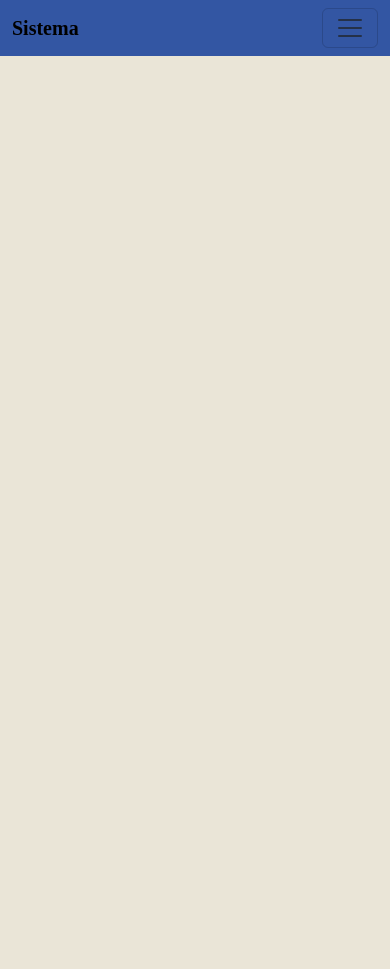
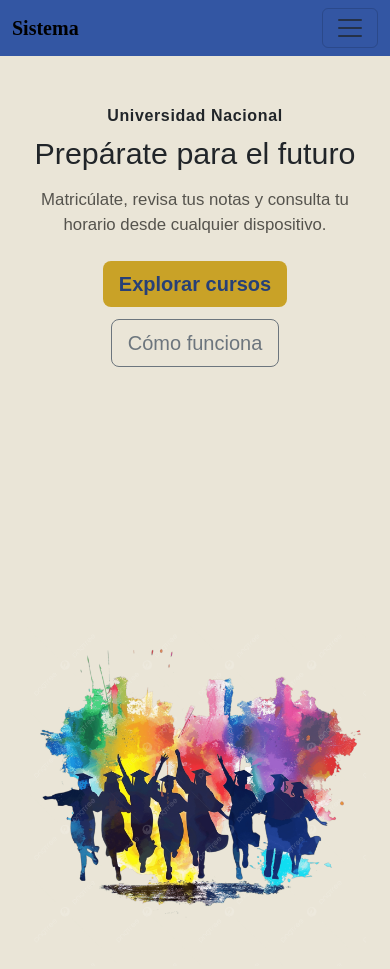
Before and after one commit to pmamanimac/IDWeb, a plain HTML site: page Lab03/index.html in a window 390 px wide. Before the commit the page ends 844 px from the top, so only its background shows below. Drawn offline with nearby package versions, Linux system fonts and the light colour scheme.

Commit message:
Lab03: Maqueta el Hero Section con Flexbox mobile-first y añadir una imagen png

```diff
--- a/Lab03/css/styles.css
+++ b/Lab03/css/styles.css
@@ -11,16 +11,84 @@ body{
 .navbar-brand{
     font-family: serif;
 }
-#btn1{
-    color: #d3c59e;
-}
-#btn2{
+
+.sis-btn-dorado{
     background-color: #C9A227;
     color: #274077;
     font-weight: 600;
     border: none;
 }
-.btn:hover{
+.sis-btn-dorado:hover{
     background-color: #d4ad39;
     color: white;
 }
+
+.hero {
+  display: flex;
+  flex-direction: column;
+  align-items: center;
+  gap: 2.5rem;
+  max-width: 1140px;
+  margin: 0 auto;
+  padding: 3rem 1.5rem;
+}
+
+.hero-texto {
+  flex: 1 1 480px;
+  text-align: center;
+}
+
+.hero-kicker {
+  color: var(--dorado);
+  font-weight: 600;
+  letter-spacing: 0.04em;
+  margin-bottom: 0.5rem;
+}
+
+.hero-texto h1 {
+  font-size: clamp(1.9rem, 4vw, 2.8rem);
+  line-height: 1.15;
+  margin-bottom: 1rem;
+}
+
+.hero-descripcion {
+  font-size: 1.05rem;
+  color: #55534d;
+  max-width: 42ch;
+  margin: 0 auto 1.5rem;
+}
+
+.hero-acciones {
+  display: flex;
+  justify-content: center;
+  gap: 0.75rem;
+  flex-wrap: wrap;
+}
+
+.hero-imagen {
+  flex: 1 1 320px;
+  display: flex;
+  justify-content: center;
+}
+.hero-imagen img {
+  width: 100%;
+  max-width: 360px;
+  height: auto;
+}
+
+
+@media (min-width: 992px) {
+  .hero {
+    flex-direction: row;
+    text-align: left;
+  }
+  .hero-texto {
+    text-align: left;
+  }
+  .hero-acciones {
+    justify-content: flex-start;
+  }
+  .hero-descripcion {
+    margin: 0 0 1.5rem;
+  }
+}
--- a/Lab03/index.html
+++ b/Lab03/index.html
@@ -27,14 +27,31 @@
                 </ul>
 
                 <div class="d-flex flex-column flex-lg-row gap-2">
-                    <button class="btn" id="btn1" type="button">Iniciar sesion</button>
-                    <button class="btn" id="btn2" type="button">Registrarse</button>
+                    <button class="btn btn-outline-light" type="button">Iniciar sesion</button>
+                    <button class="btn sis-btn-dorado" type="button">Registrarse</button>
                 </div>
             </div>
         </div>
     </nav>
 
+    <header id="inicio" class="hero">
+    <div class="hero-texto">
+      <p class="hero-kicker">Universidad Nacional</p>
+      <h1>Prepárate para el futuro</h1>
+      <p class="hero-descripcion">
+        Matricúlate, revisa tus notas y consulta tu horario desde cualquier
+        dispositivo.
+      </p>
+      <div class="hero-acciones">
+        <button class="btn btn-lg sis-btn-dorado" type="button">Explorar cursos</button>
+        <button class="btn btn-lg btn-outline-secondary" type="button">Cómo funciona</button>
+      </div>
+    </div>
 
+    <div class="hero-imagen">
+      <img src="img/graduate-group.png" alt="graduate-group">
+    </div>
+  </header>
 
     <script src="https://cdn.jsdelivr.net/npm/bootstrap@5.3.3/dist/js/bootstrap.bundle.min.js"></script>
 </body>
```
Also changed, not shown: Lab03/img/graduate-group.png (added).
